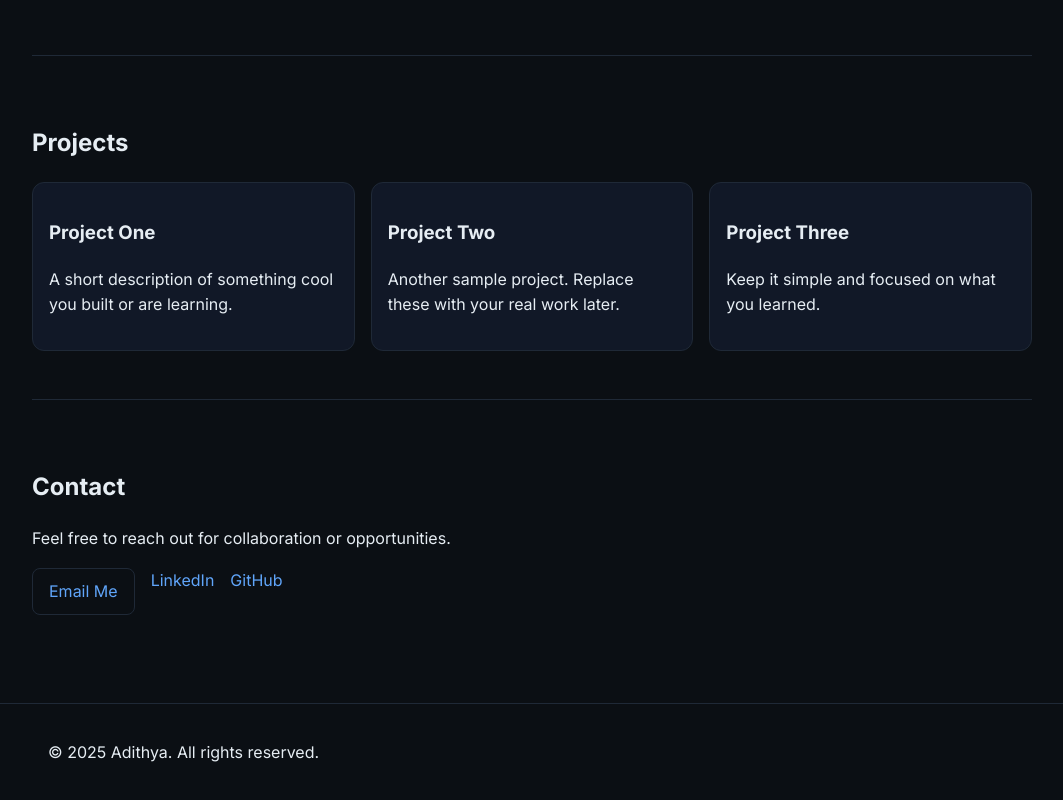
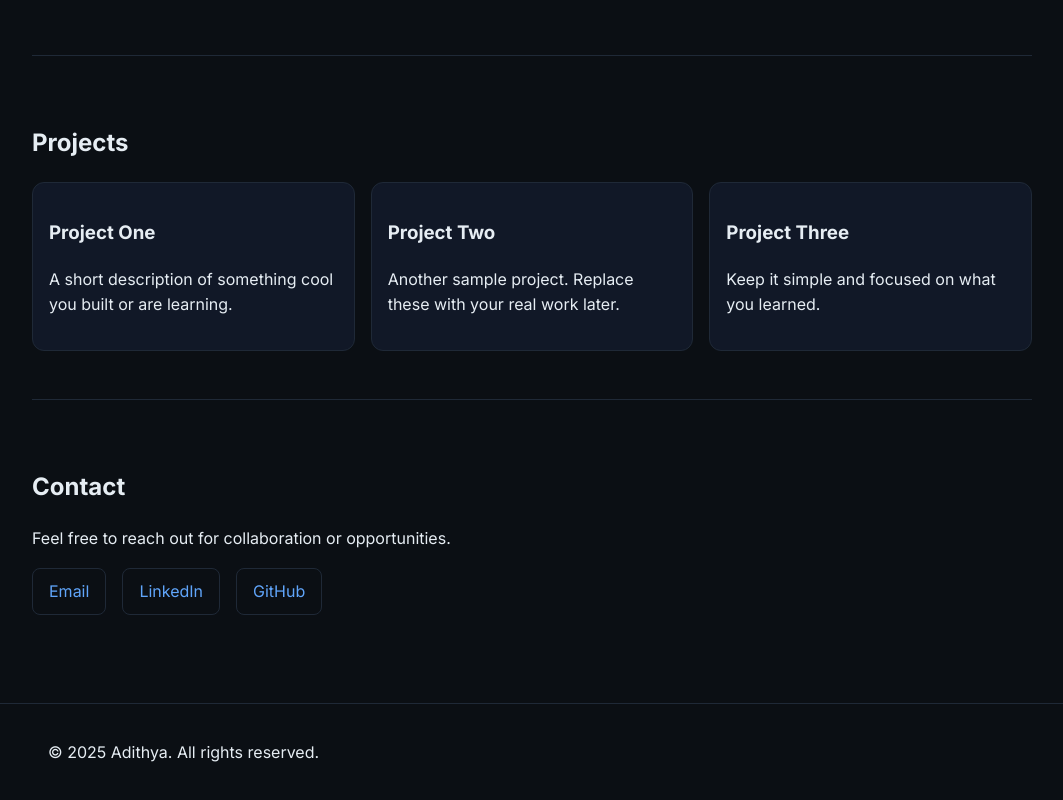
Before and after one commit to adithya186/Portfolio, a plain HTML site: page adithya_portfolio/index.html in a window 1280 px wide. Shown: the part 499-1299 px from the top of the page, without its empty margins (108-1171 px from the left). Drawn offline with Linux system fonts and the light colour scheme.

Commit message:
Contact: style LinkedIn and GitHub as buttons

```diff
--- a/adithya_portfolio/index.html
+++ b/adithya_portfolio/index.html
@@ -63,9 +63,9 @@
         <h2>Contact</h2>
         <p>Feel free to reach out for collaboration or opportunities.</p>
         <ul class="contact-list">
-          <li><a class="btn" href="mailto:ellaadithya@gmail.com">Email Me</a></li>
-          <li><a href="https://www.linkedin.com/" target="_blank" rel="noreferrer noopener">LinkedIn</a></li>
-          <li><a href="https://github.com/" target="_blank" rel="noreferrer noopener">GitHub</a></li>
+          <li><a class="btn" href="mailto:ellaadithya@gmail.com">Email</a></li>
+          <li><a class="btn" href="https://www.linkedin.com/" target="_blank" rel="noreferrer noopener">LinkedIn</a></li>
+          <li><a class="btn" href="https://github.com/" target="_blank" rel="noreferrer noopener">GitHub</a></li>
         </ul>
       </section>
     </main>
```
